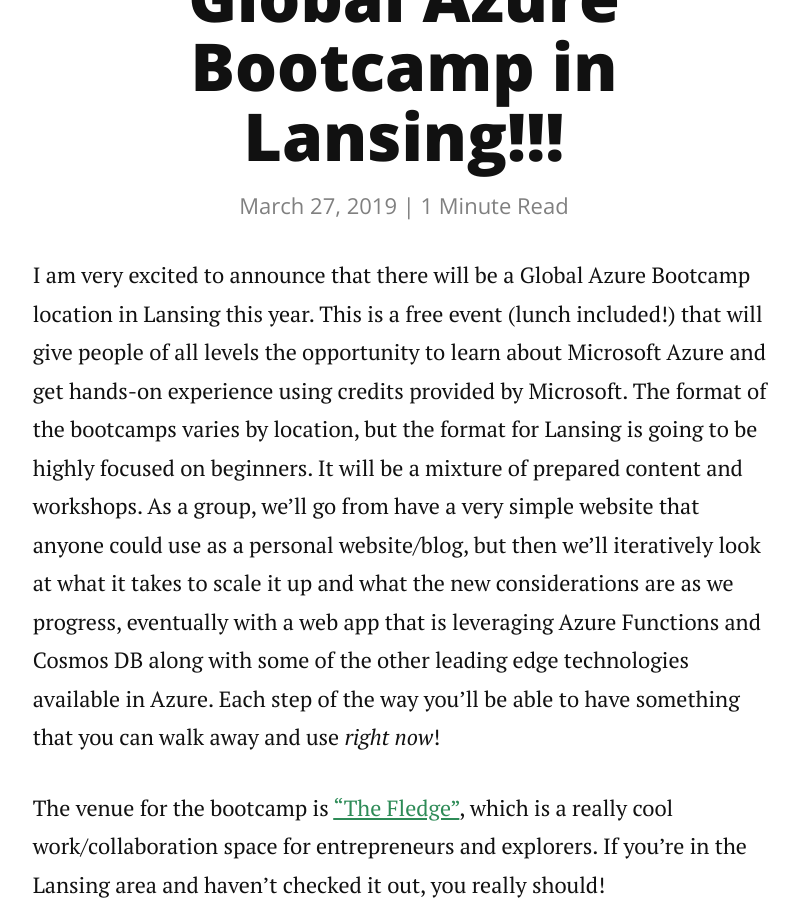
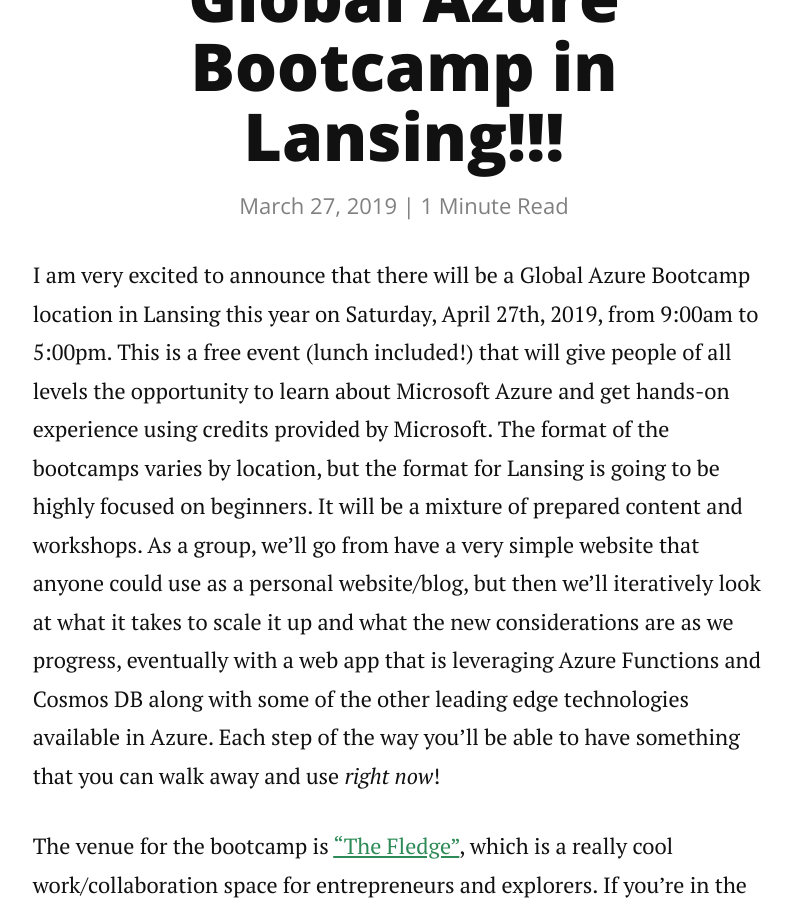
Before and after one commit to brendonthiede/brendonthiede.github.io, a Jekyll site: the page built from _posts/2019-03-27-global-azure-bootcamp.markdown, in a window 1280 px wide and 900 px high, scrolled down 699 px. Shown: the whole window, without its empty margins (236-1035 px from the left). Built offline with Jekyll 4.4.1, drawn with Linux system fonts in a browser that asks for light colours; nearby versions of some CDN libraries.

Commit message:
adding date and time for bootcamp

```diff
--- a/_posts/2019-03-27-global-azure-bootcamp.markdown
+++ b/_posts/2019-03-27-global-azure-bootcamp.markdown
@@ -5,7 +5,7 @@
 categories: devops
 image: Bootcamp.png
 ---
-I am very excited to announce that there will be a Global Azure Bootcamp location in Lansing this year. This is a free event (lunch included!) that will give people of all levels the opportunity to learn about Microsoft Azure and get hands-on experience using credits provided by Microsoft. The format of the bootcamps varies by location, but the format for Lansing is going to be highly focused on beginners. It will be a mixture of prepared content and workshops. As a group, we'll go from have a very simple website that anyone could use as a personal website/blog, but then we'll iteratively look at what it takes to scale it up and what the new considerations are as we progress, eventually with a web app that is leveraging Azure Functions and Cosmos DB along with some of the other leading edge technologies available in Azure. Each step of the way you'll be able to have something that you can walk away and use _right now_!
+I am very excited to announce that there will be a Global Azure Bootcamp location in Lansing this year on Saturday, April 27th, 2019, from 9:00am to 5:00pm. This is a free event (lunch included!) that will give people of all levels the opportunity to learn about Microsoft Azure and get hands-on experience using credits provided by Microsoft. The format of the bootcamps varies by location, but the format for Lansing is going to be highly focused on beginners. It will be a mixture of prepared content and workshops. As a group, we'll go from have a very simple website that anyone could use as a personal website/blog, but then we'll iteratively look at what it takes to scale it up and what the new considerations are as we progress, eventually with a web app that is leveraging Azure Functions and Cosmos DB along with some of the other leading edge technologies available in Azure. Each step of the way you'll be able to have something that you can walk away and use _right now_!
 
 The venue for the bootcamp is ["The Fledge"](http://thefledge.com/), which is a really cool work/collaboration space for entrepreneurs and explorers. If you're in the Lansing area and haven't checked it out, you really should!
 
```
